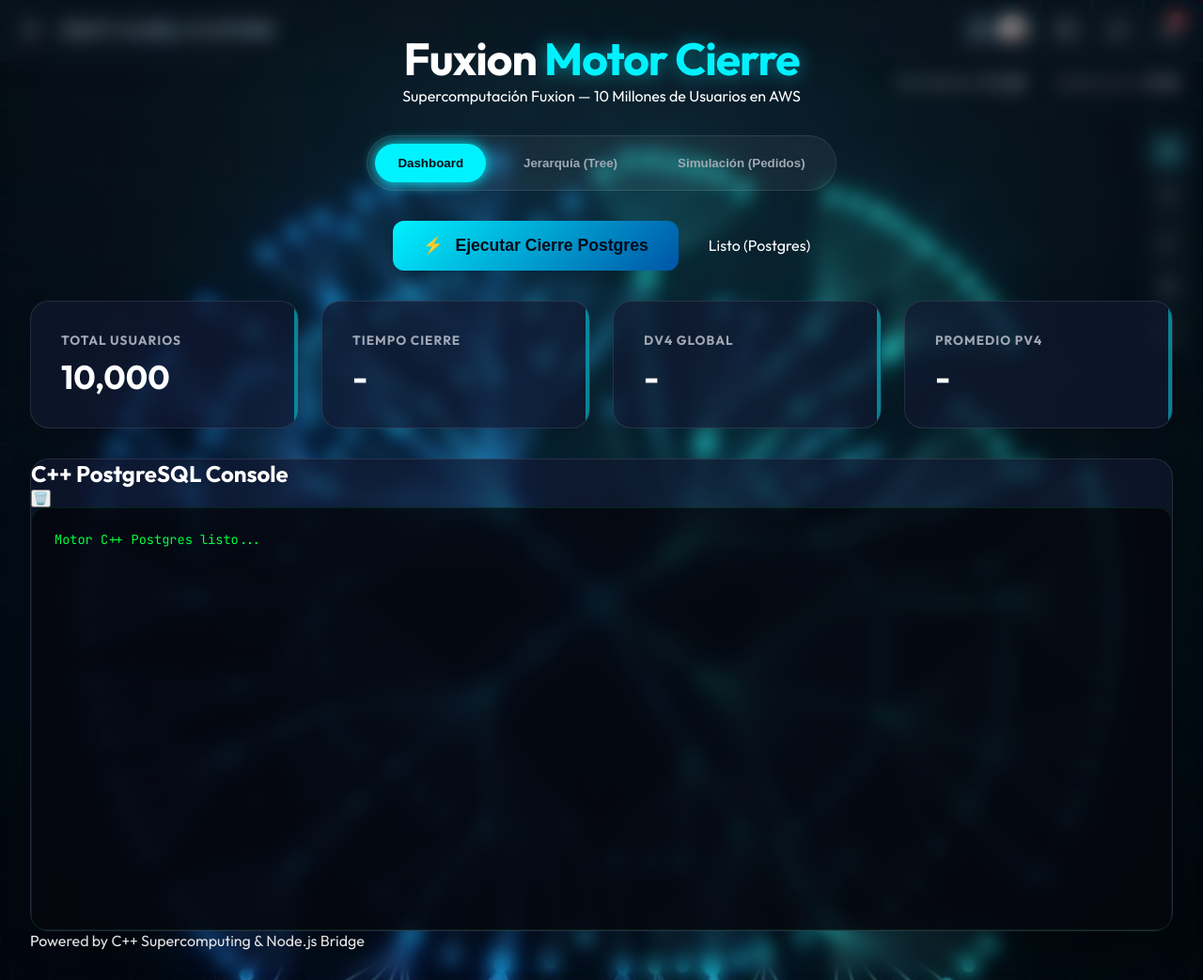
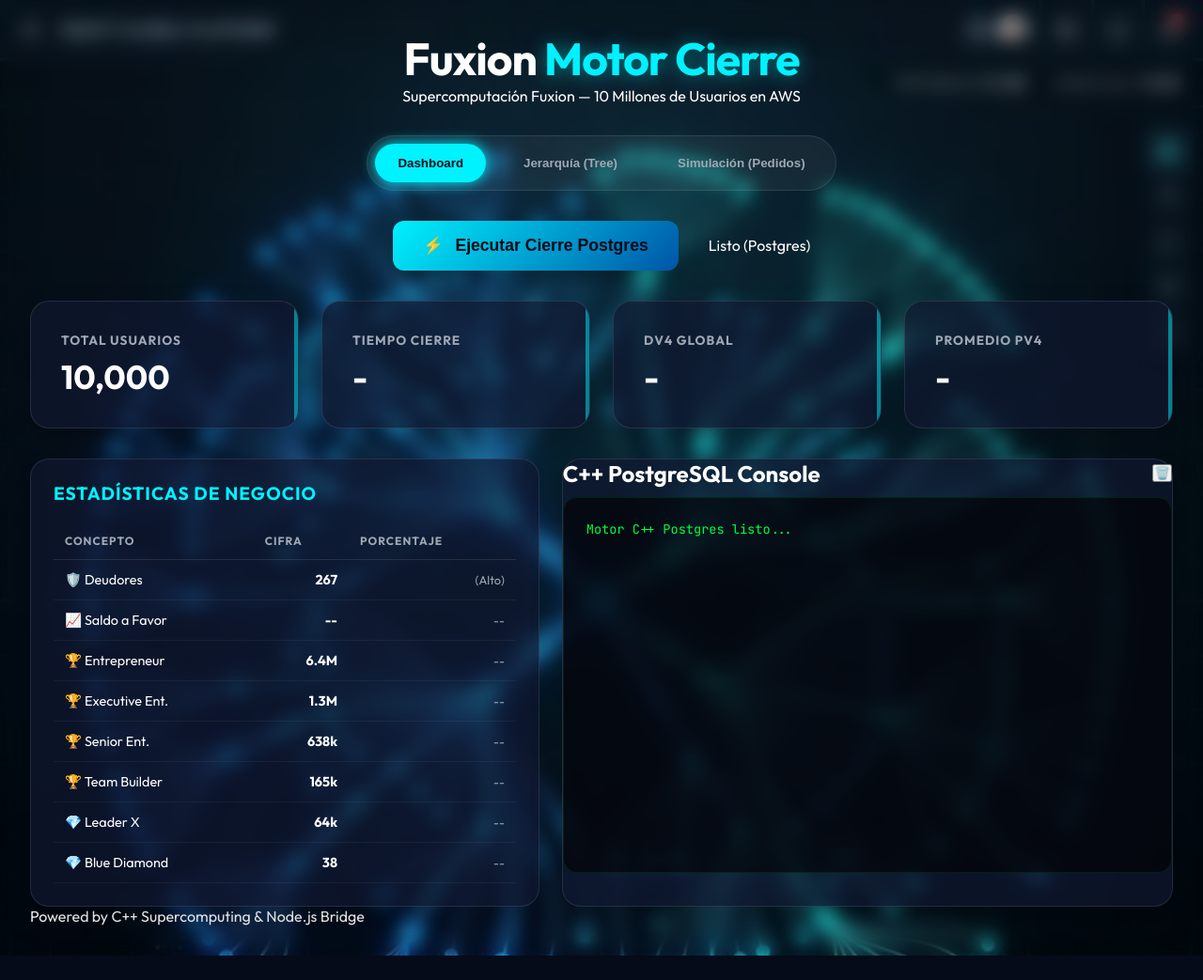
Before and after one commit to JordyMontalvo/fuxion-motorcierre, a website: page public/index.html in a window 1280 px wide. Shown: the whole page at 94% size. After the commit the page ends 1017 px from the top, so only its background shows below. Drawn offline with nearby package versions, Linux system fonts and the light colour scheme; no server answers.

Commit message:
Dashboard: Re-implemented detailed business statistics table for client presentation

```diff
--- a/public/index.html
+++ b/public/index.html
@@ -58,6 +58,32 @@
                 </div>
 
                 <div class="stats-grid">
+                    <!-- Nueva Tabla de Estadísticas Detalladas -->
+                    <div class="card glass stats-card">
+                        <div class="card-header">
+                            <h2>Estadísticas de Negocio</h2>
+                        </div>
+                        <table class="business-table">
+                            <thead>
+                                <tr>
+                                    <th>CONCEPTO</th>
+                                    <th>CIFRA</th>
+                                    <th>PORCENTAJE</th>
+                                </tr>
+                            </thead>
+                            <tbody>
+                                <tr><td>🛡️ Deudores</td><td id="count-debtors">267</td><td>(Alto)</td></tr>
+                                <tr><td>📈 Saldo a Favor</td><td>--</td><td>--</td></tr>
+                                <tr><td>🏆 Entrepreneur</td><td id="count-entre">6.4M</td><td>--</td></tr>
+                                <tr><td>🏆 Executive Ent.</td><td id="count-exec">1.3M</td><td>--</td></tr>
+                                <tr><td>🏆 Senior Ent.</td><td id="count-senior">638k</td><td>--</td></tr>
+                                <tr><td>🏆 Team Builder</td><td id="count-team">165k</td><td>--</td></tr>
+                                <tr><td>💎 Leader X</td><td id="count-leader">64k</td><td>--</td></tr>
+                                <tr><td>💎 Blue Diamond</td><td id="count-diamond">38</td><td>--</td></tr>
+                            </tbody>
+                        </table>
+                    </div>
+
                     <div class="card glass console-card">
                         <div class="console-header">
                             <h2>C++ PostgreSQL Console</h2>
--- a/public/script.js
+++ b/public/script.js
@@ -17,9 +17,29 @@ document.addEventListener('DOMContentLoaded', () => {
             btn.classList.add('active');
             document.getElementById(tabId).classList.add('active');
 
-            if (tabId === 'tree-view') renderTree();
+            if (tabId === 'dashboard') updateStats();
         });
     });
+
+    async function updateStats() {
+        try {
+            const res = await fetch('/api/stats');
+            const data = await res.json();
+
+            document.getElementById('count-debtors').textContent = data.debtors;
+            document.getElementById('count-entre').textContent = data.entrepreneur.toLocaleString();
+            document.getElementById('count-exec').textContent = data.executive.toLocaleString();
+            document.getElementById('count-senior').textContent = data.senior.toLocaleString();
+            document.getElementById('count-team').textContent = data.team.toLocaleString();
+            document.getElementById('count-leader').textContent = data.leader.toLocaleString();
+            document.getElementById('count-diamond').textContent = data.diamond;
+        } catch (err) {
+            console.error("Error fetching stats:", err);
+        }
+    }
+
+    // Initial load
+    updateStats();
 
     // --- C++ Execution (Benchmark) ---
     runBtn.addEventListener('click', () => {
--- a/public/style.css
+++ b/public/style.css
@@ -195,12 +195,75 @@ header h1 span {
     color: white;
 }
 
+/* Grid and Tables */
+.stats-grid {
+    display: grid;
+    grid-template-columns: 1fr 1.2fr;
+    gap: 1.5rem;
+    margin-top: 2rem;
+}
+
+.stats-card {
+    padding: 1.5rem;
+}
+
+.card-header h2 {
+    font-size: 1.2rem;
+    color: var(--primary);
+    margin-bottom: 1.2rem;
+    text-transform: uppercase;
+    letter-spacing: 1px;
+}
+
+.business-table {
+    width: 100%;
+    border-collapse: collapse;
+}
+
+.business-table th {
+    text-align: left;
+    padding: 12px;
+    border-bottom: 1px solid var(--glass-border);
+    color: var(--text-dim);
+    font-size: 0.75rem;
+    letter-spacing: 1px;
+}
+
+.business-table td {
+    padding: 12px;
+    border-bottom: 1px solid rgba(255, 255, 255, 0.05);
+    font-size: 0.9rem;
+}
+
+.business-table tr:hover {
+    background: rgba(255, 255, 255, 0.03);
+}
+
+.business-table td:nth-child(2) {
+    font-weight: 700;
+    color: white;
+    text-align: right;
+}
+
+.business-table td:nth-child(3) {
+    color: var(--text-dim);
+    text-align: right;
+    font-size: 0.8rem;
+}
+
 /* Console */
+.console-header {
+    display: flex;
+    justify-content: space-between;
+    align-items: center;
+    margin-bottom: 10px;
+}
+
 .console-output {
     background: rgba(0, 0, 0, 0.6);
     border-radius: 15px;
     padding: 1.5rem;
-    height: 450px;
+    height: 400px;
     overflow-y: auto;
     font-family: 'JetBrains Mono', monospace;
     font-size: 0.85rem;
```
Also changed, not shown: server.js (+30 -0 lines).
